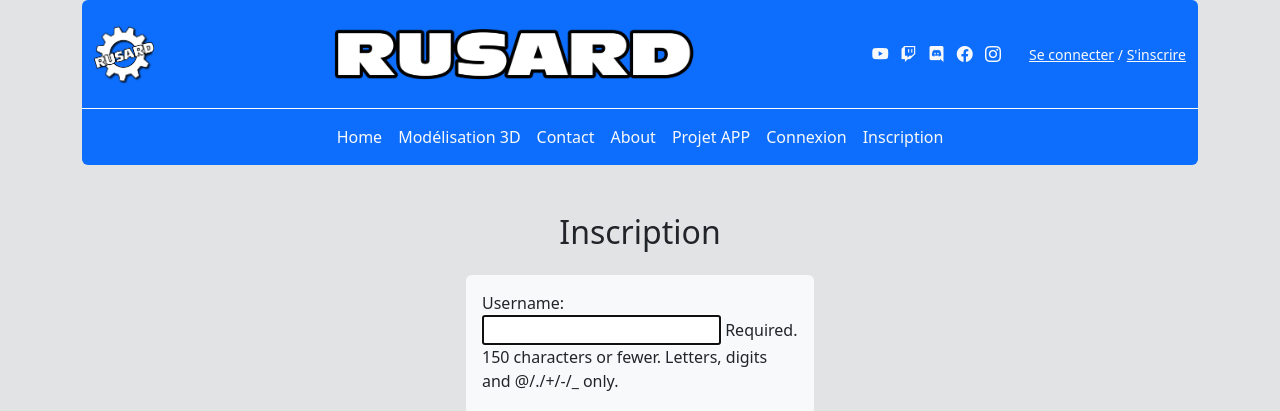
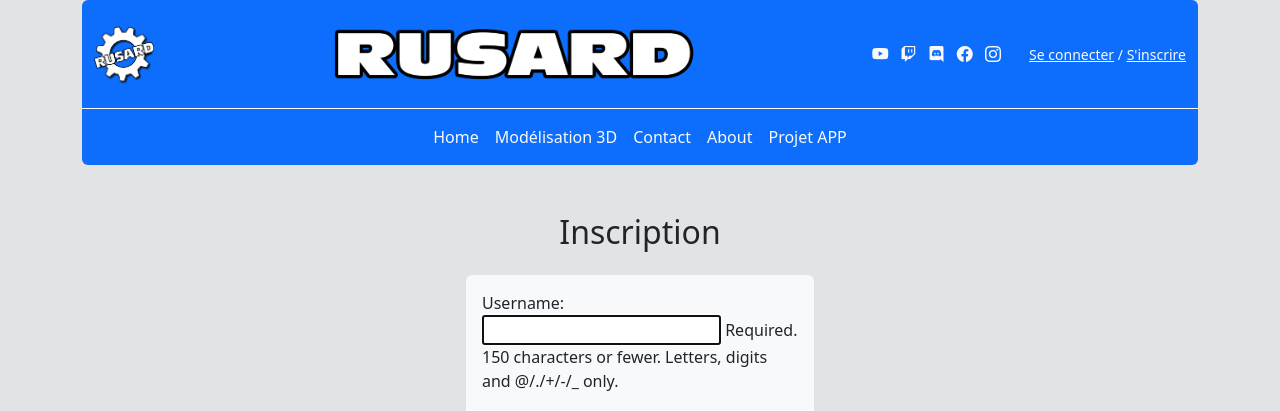
Before and after one commit to Rusard/site-rusard, a Django app: page /accounts/signup/ in a window 1280 px wide. Shown: the top 411 px of the page. Run offline with Django 5.2, Linux system fonts and the light colour scheme.

Commit message:
supression de connexion dans la nav barre

```diff
--- a/rusard_site/rusardhome/templates/rusardhome/base.html
+++ b/rusard_site/rusardhome/templates/rusardhome/base.html
@@ -107,18 +107,6 @@
                         <li class="nav-item">
                             <a href="{% url 'projetapp' %}" class="{% if request.resolver_match.url_name == 'projetapp' %}nav-link bg-primary-subtle rounded{% else %}nav-link text-light{% endif %}">Projet APP</a>
                         </li>
-                        {% if request.user.is_authenticated %}
-                        <li class="nav-item">
-                            <a href="{% url 'logout' %}" class="nav-link text-light">Déconnexion</a>
-                        </li>
-                        {% else %}
-                        <li class="nav-item">
-                            <a href="{% url 'login' %}" class="nav-link text-light">Connexion</a>
-                        </li>
-                        <li class="nav-item">
-                            <a href="{% url 'signup' %}" class="nav-link text-light">Inscription</a>
-                        </li>
-                        {% endif %}
                     </ul>
               </div>
               <div class="d-flex d-sm-none">
```
